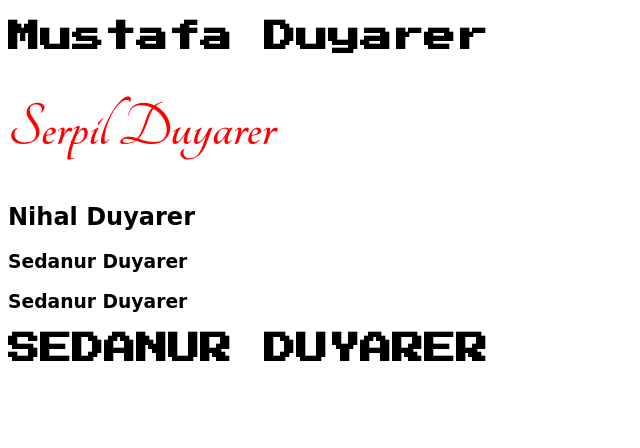
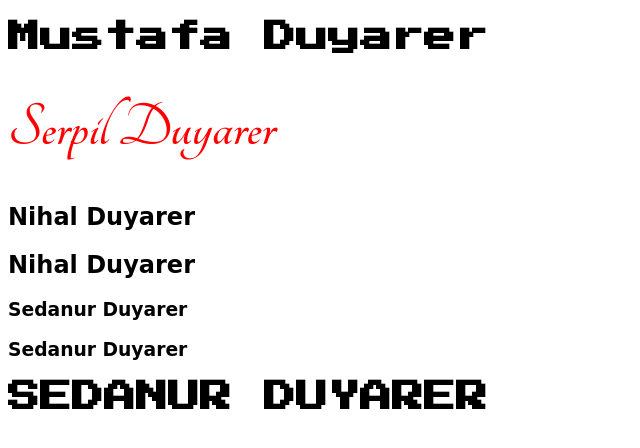
Before and after one commit to mustafaduyarer/Fontawesome, a plain HTML site: page index.html in a window 1280 px wide. Shown: the whole page, without its empty margins (0-640 px from the left). Drawn offline with Linux system fonts and the light colour scheme; a web font is replaced by a local one.

```diff
--- a/index.html
+++ b/index.html
@@ -65,6 +65,10 @@
       <h2>Nihal Duyarer</h2>
     </div>
 
+    <div class="theerd">
+      <h2>Nihal Duyarer</h2>
+    </div>
+
     <div class="fourth">
       <h3>Sedanur Duyarer</h3>
     </div>
```
